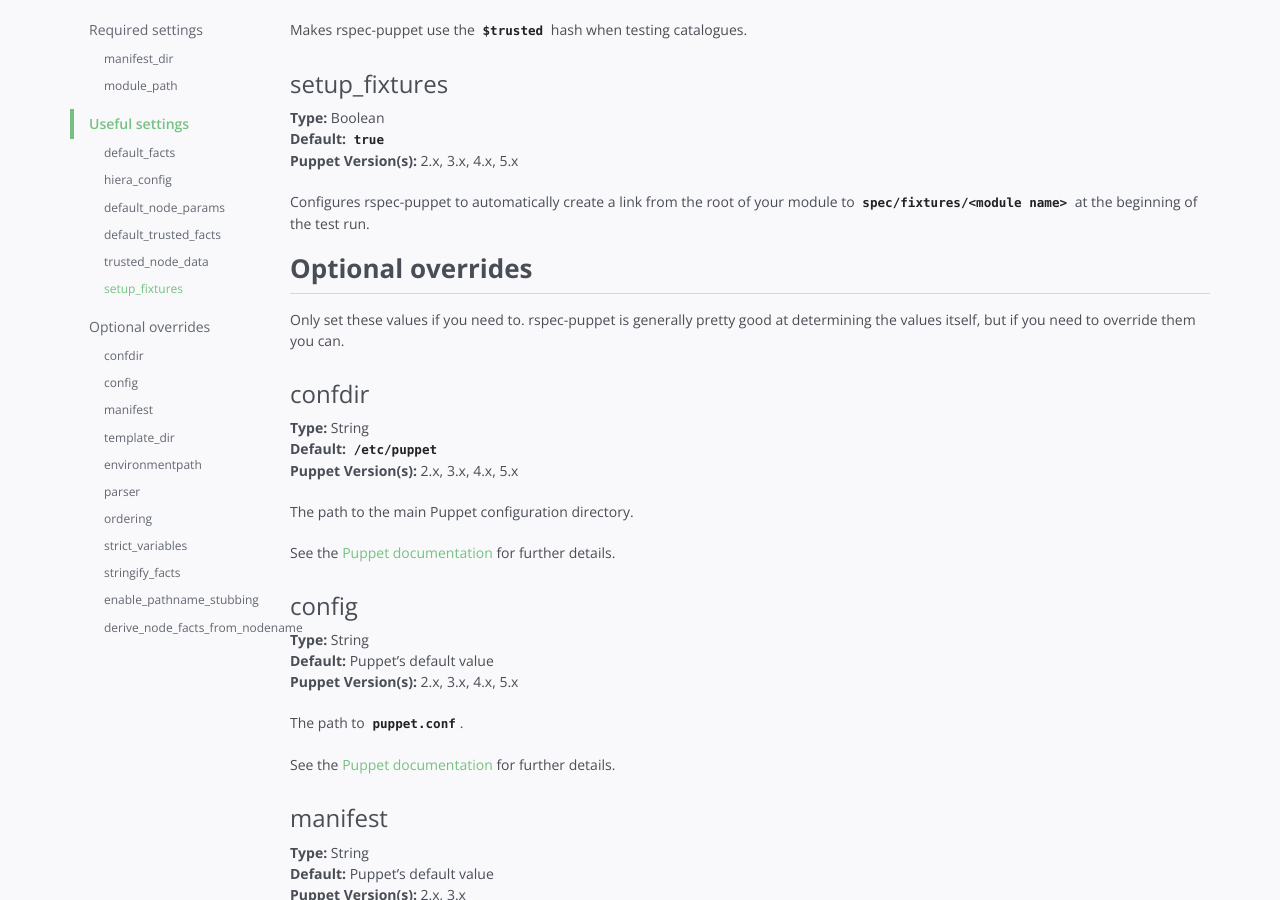
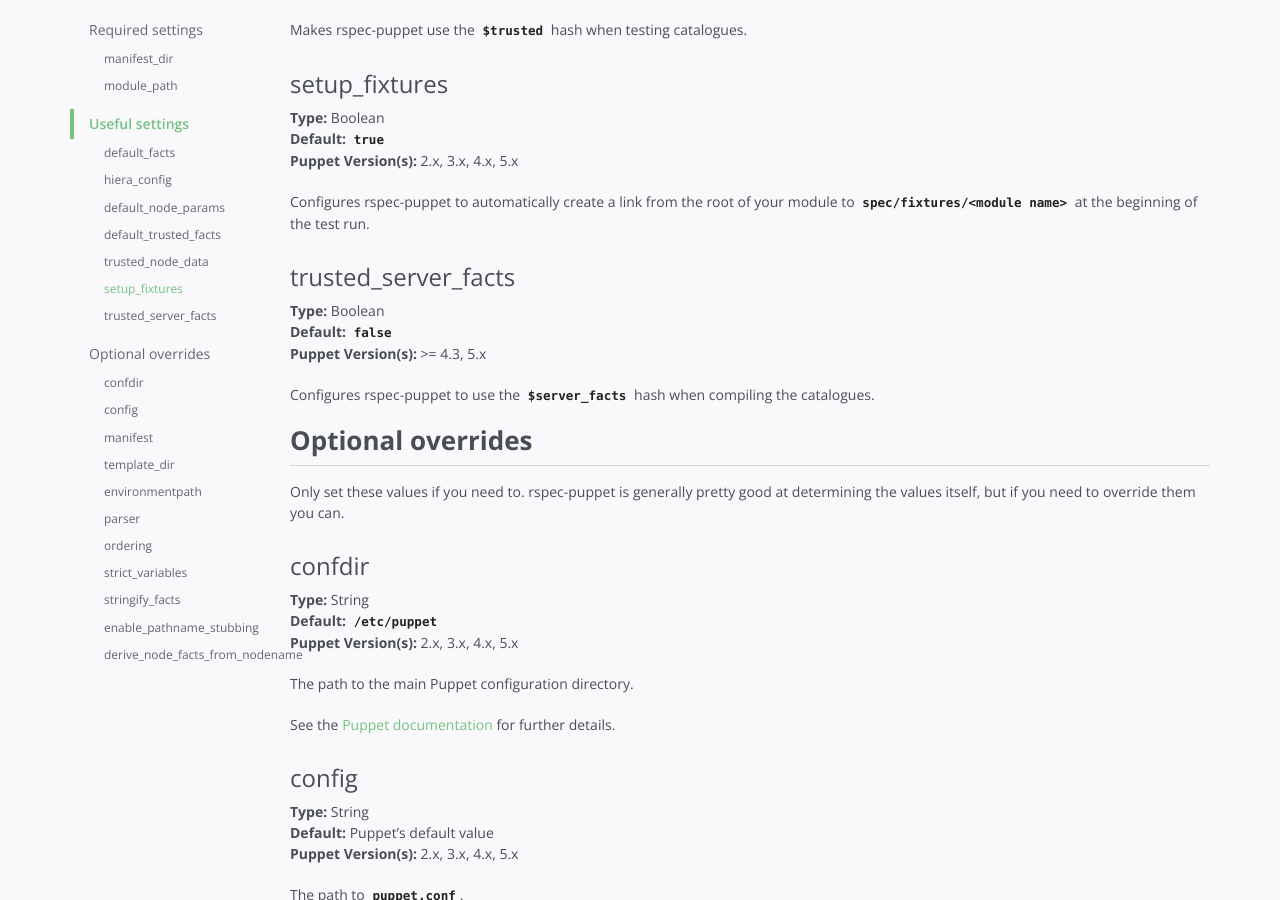
Before and after one commit to rodjek/rspec-puppet, a Jekyll site: the page built from docs/documentation/configuration/index.md, in a window 1280 px wide and 900 px high, scrolled down 1687 px. Built offline with Jekyll 4.4.1, drawn with Linux system fonts in a browser that asks for light colours.

Commit message:
Add trusted_server_facts to website documentation

```diff
--- a/docs/documentation/configuration/index.md
+++ b/docs/documentation/configuration/index.md
@@ -76,6 +76,14 @@
 
 Configures rspec-puppet to automatically create a link from the root of your
 module to `spec/fixtures/<module name>` at the beginning of the test run.
+
+### trusted\_server\_facts
+**Type:** Boolean<br />
+**Default:** `false`<br />
+**Puppet Version(s):** >= 4.3, 5.x
+
+Configures rspec-puppet to use the `$server_facts` hash when compiling the
+catalogues.
 
 ## Optional overrides
 Only set these values if you need to. rspec-puppet is generally pretty good at
```
